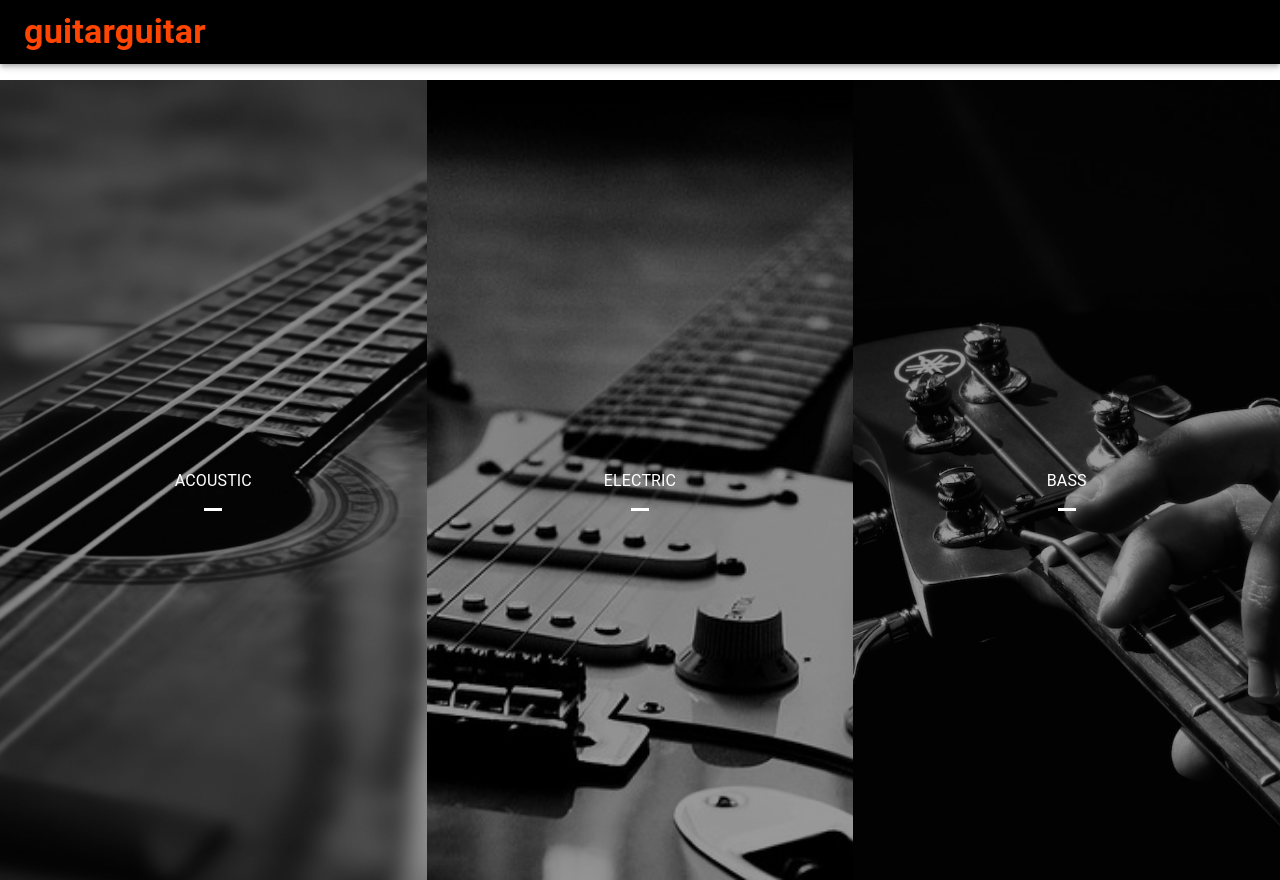
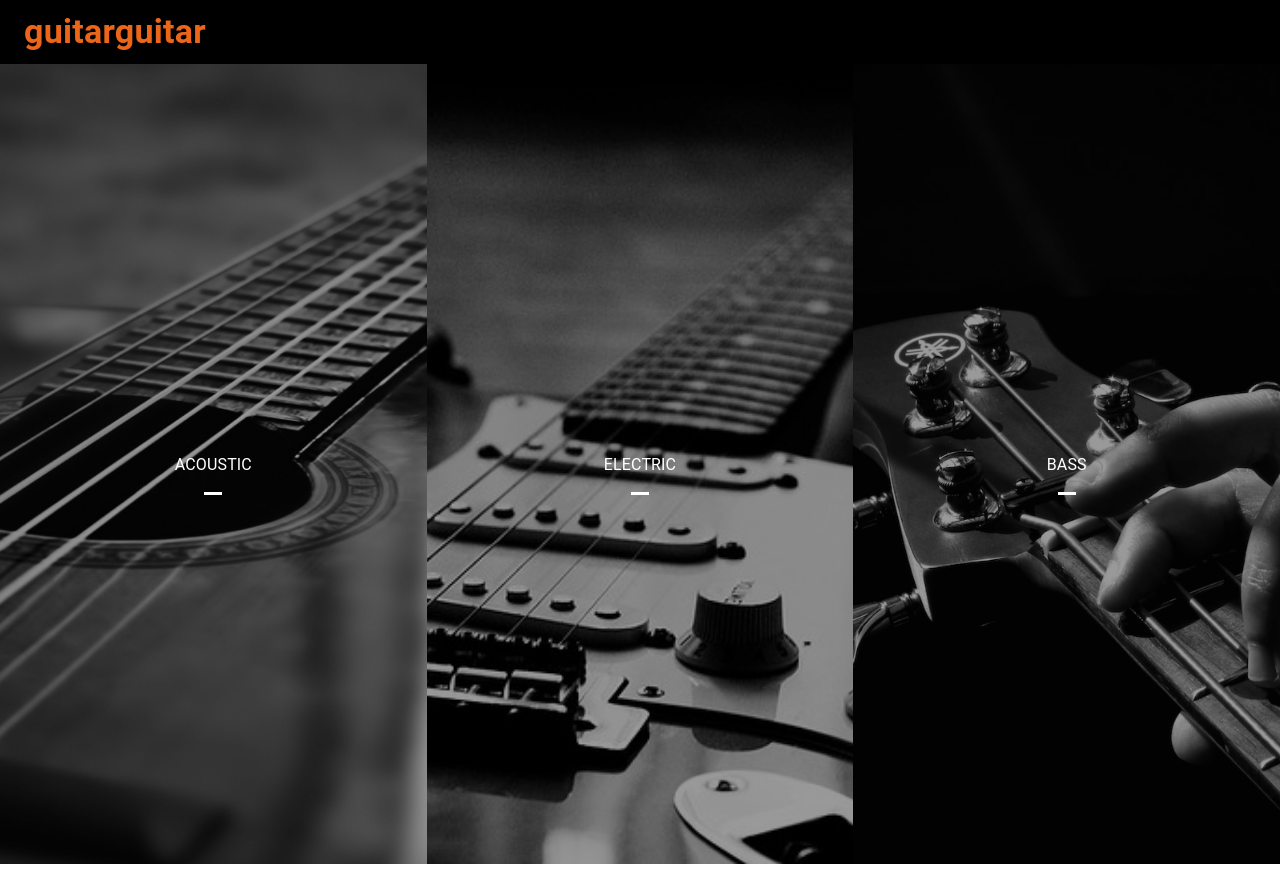
Before and after one commit to sabel8/guitarguitar-guts, a React (Create React App) app: page / in a window 1280 px wide. Built offline with nearby package versions, Linux system fonts and the light colour scheme.

Commit message:
naviagtion fix

```diff
--- a/src/components/Header.tsx
+++ b/src/components/Header.tsx
@@ -1,5 +1,5 @@
 import React from "react";
-import { AppBar, Toolbar, Typography, IconButton } from "@mui/material";
+import { AppBar, Toolbar, Typography, IconButton, Box } from "@mui/material";
 import { inject, observer } from "mobx-react";
 
 interface IProps {}
@@ -8,12 +8,23 @@ interface IProps {}
 export class Header extends React.Component<IProps> {
   render() {
     return (
-      <AppBar color="inherit" position="static" sx={{ marginBottom: 2, backgroundColor: "black" }}>
+      <AppBar
+        color="inherit"
+        position="static"
+        sx={{ backgroundColor: "black" }}
+      >
         <Toolbar>
-          <Typography variant="h4" component="div" sx={{ flexGrow: 1, color:"orangered", fontWeight: "bold" }}>
-            guitarguitar
-          </Typography>
-          <IconButton>{/* <SettingsIcon /> */}</IconButton>
+          <Box>
+            <Typography
+              variant="h4"
+              // component="div"
+              color="primary"
+              sx={{ flexGrow: 1, fontWeight: "bold", cursor: "pointer" }}
+              onClick={() => (window.location.href = "/")}
+            >
+              guitarguitar
+            </Typography>
+          </Box>
         </Toolbar>
       </AppBar>
     );
--- a/src/modules/GuitarList/GuitarList.tsx
+++ b/src/modules/GuitarList/GuitarList.tsx
@@ -13,7 +13,7 @@ import {
   FormControl,
   InputLabel,
   Badge,
-  Alert
+  Alert,
 } from "@mui/material";
 import { inject, observer } from "mobx-react";
 import React from "react";
@@ -45,7 +45,7 @@ export class GuitarList extends React.Component<IProps> {
               <FormControl sx={{ width: 150 }}>
                 <InputLabel>Category</InputLabel>
                 <Select
-                  value={this.listStore.filters.category}
+                  value={this.listStore.filters?.category ?? ""}
                   label="Category"
                   onChange={(e) =>
                     this.listStore.setFilter(
@@ -55,11 +55,13 @@ export class GuitarList extends React.Component<IProps> {
                   }
                 >
                   {[
+                    { text: "Acoustic", value: "GUAG" },
                     { text: "Electric", value: "GUEG" },
-                    { text: "Acoustic", value: "GUAG" },
                     { text: "Bass", value: "GUBG" },
-                  ].map((item) => (
-                    <MenuItem value={item.value}>{item.text}</MenuItem>
+                  ].map((item, i) => (
+                    <MenuItem value={item.value} key={i}>
+                      {item.text}
+                    </MenuItem>
                   ))}
                 </Select>
               </FormControl>
@@ -67,8 +69,8 @@ export class GuitarList extends React.Component<IProps> {
             {this.listStore.filteredGuitars?.length > 0 ? (
               <>
                 <Grid container spacing={2}>
-                  {this.listStore.pageOfGuitarsFiltered.map((guitar) => (
-                    <Grid item xs={4}>
+                  {this.listStore.pageOfGuitarsFiltered.map((guitar, i) => (
+                    <Grid item xs={4} key={i}>
                       <GuitarListItem guitar={guitar} />
                     </Grid>
                   ))}
--- a/src/modules/GuitarList/GuitarListStore.ts
+++ b/src/modules/GuitarList/GuitarListStore.ts
@@ -52,6 +52,10 @@ export class GuitarListStore {
   }
 
   setFilter(key: keyof IFilters, value: string) {
+    console.log(
+      "🚀 ~ file: GuitarListStore.ts ~ line 55 ~ GuitarListStore ~ setFilter ~ key",
+      key
+    );
     this.filters[key] = value;
     this.setPage(1);
   }
```
Also changed, not shown: src/components/Home.tsx (+21 -24 lines).
